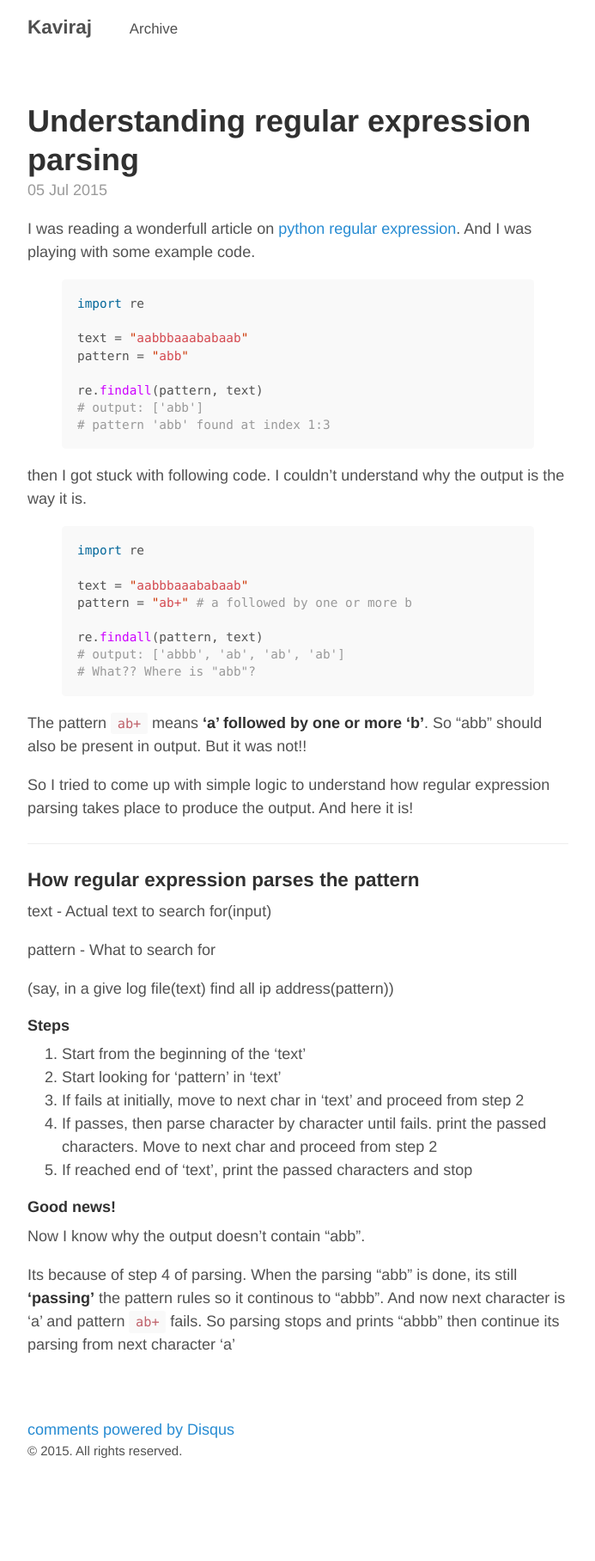
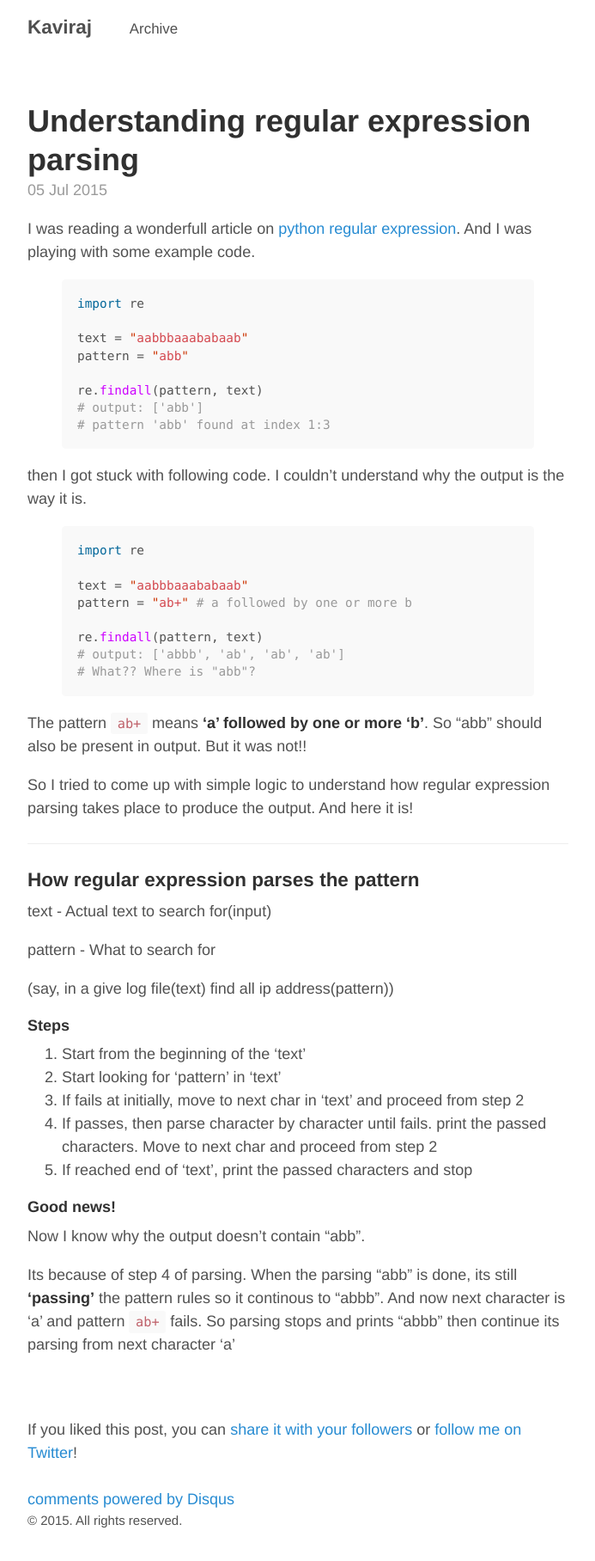
Before and after one commit to kavirajk/kavirajk.github.io, a Jekyll site: the page built from _posts/2015-07-05-understanding-regular-expression-parsing.md, in a window 1280 px wide. Shown: the whole page at 86% size, without its empty margins (293-986 px from the left). Built offline with Jekyll 4.4.1, drawn with Linux system fonts in a browser that asks for light colours; comment, search, counter and statistics services are not loaded; before the commit the page ends 1735 px from its top, so only the background shows below that.

Commit message:
adding twitter plug

```diff
--- a/_includes/comments.html
+++ b/_includes/comments.html
@@ -1,4 +1,4 @@
-<!-- Add Disqus comments. -->
+{% if page.comments %}
 <div id="disqus_thread"></div>
 <script type="text/javascript">
   /* * * CONFIGURATION VARIABLES: EDIT BEFORE PASTING INTO YOUR WEBPAGE * * */
@@ -14,3 +14,4 @@
 </script>
 <noscript>Please enable JavaScript to view the <a href="http://disqus.com/?ref_noscript">comments powered by Disqus.</a></noscript>
 <a href="http://disqus.com" class="dsq-brlink">comments powered by <span class="logo-disqus">Disqus</span></a>
+{% endif %}
--- /dev/null
+++ b/_includes/twitter_plug.html
@@ -0,0 +1,10 @@
+{% if page.twitter %}
+
+If you liked this post, you can
+<a href="https://twitter.com/intent/tweet?url={{ site.url }}{{ page.url }}&text={{ page.title }}&via=kvrajk"
+   target="_blank">
+  share it with your followers</a>
+or
+<a href="https://twitter.com/kvrajk">
+  follow me on Twitter</a>!
+{% endif %}
--- a/_layouts/default.html
+++ b/_layouts/default.html
@@ -1,5 +1,5 @@
 {% include head.html %}
-
+{% include google_analytics.html %}
 <!DOCTYPE html>
 <html lang="en">
   <body>
@@ -18,6 +18,9 @@
 
       <main>
         {{ content }}
+	{% include twitter_plug.html %}
+	<br/>
+	<br/>
       </main>
       {% include comments.html %}
       <footer class="footer">
```
Also changed, not shown: _includes/google_analytics.html (added, +10 -0 lines), _posts/2015-07-05-understanding-regular-expression-parsing.md (+1 -0 lines).
